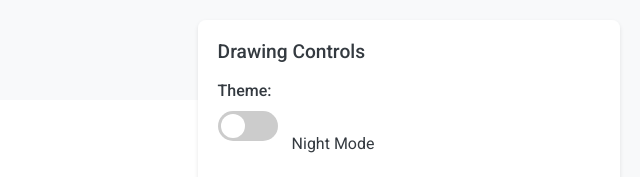
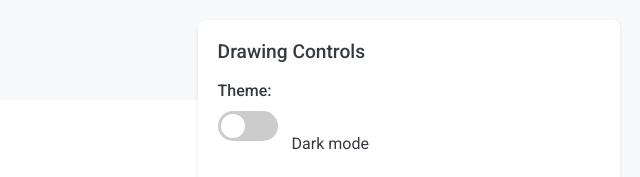
Before and after one commit to ZMYsamuel/SS-Assignment_01-Web_Canvas, a plain HTML site: page index.html in a window 1280 px wide. Shown: the top 177 px of the page, 640-1280 px from the left. Drawn offline with nearby package versions, Linux system fonts and the light colour scheme.

Commit message:
Readme.md almost done.

```diff
--- a/index.html
+++ b/index.html
@@ -24,7 +24,7 @@
         <div class="form-group">
           <label for="themeSwitch">Theme:</label>
           <input type="checkbox" id="themeSwitch" style="display: none;">
-          <label for="themeSwitch" class="switch-label"></label><span> Night Mode </span>
+          <label for="themeSwitch" class="switch-label"></label><span> Dark mode </span>
           <div id="themeSwitchAnimation" class="theme-animation"></div>
         </div>
 
```
Also changed, not shown: readme_img/brush_size.png (added), readme_img/clear.png (added), readme_img/download.png (added), readme_img/font.png (added), readme_img/hand.png (added), readme_img/shapes.png (added), readme_img/theme.png (added), readme_img/unredo.png (added), readme_img/upload.png (added), 1 other file.
